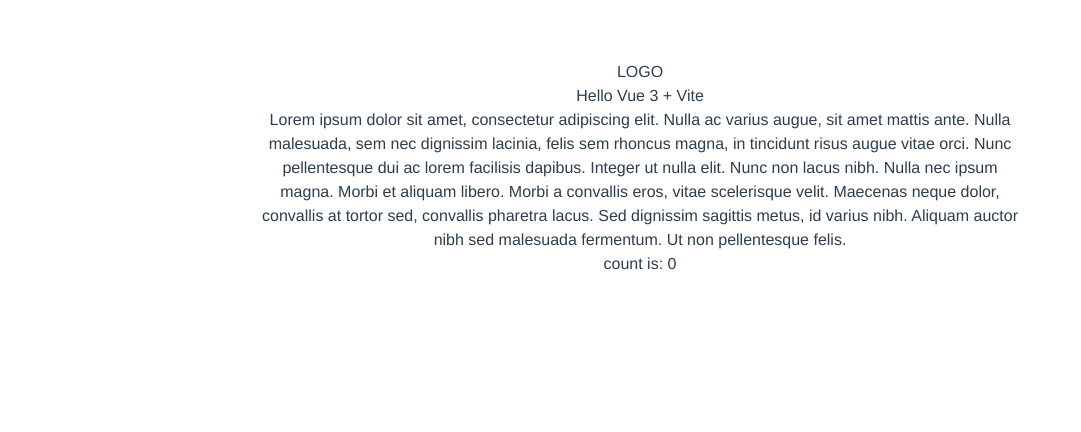
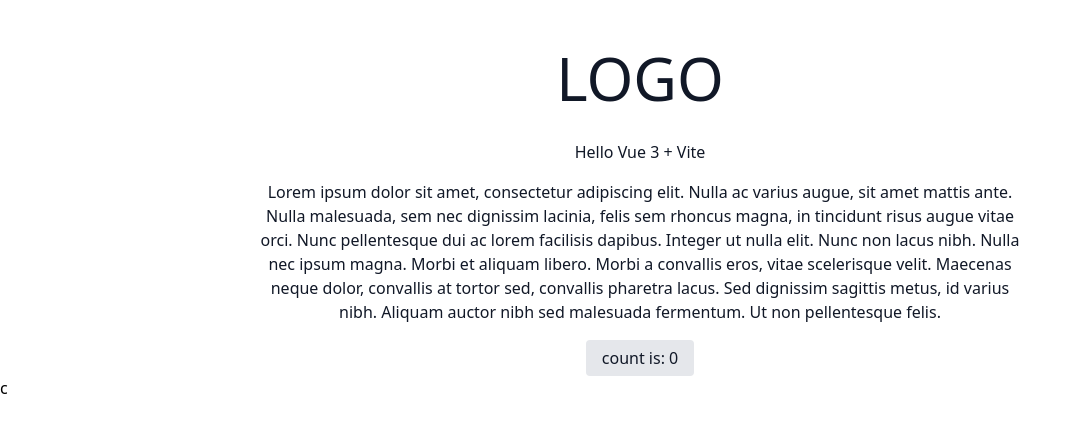
Before and after one commit to drypot/hello-vue, a Vue app: page / in a window 1280 px wide. Shown: the top 432 px of the page, without its empty margins (0-1081 px from the left). Built offline with nearby package versions, Linux system fonts and the light colour scheme.

Commit message:
add tailwind support.

```diff
--- a/src/cdn/hello-vue.html
+++ b/src/cdn/hello-vue.html
@@ -7,13 +7,9 @@
   <link rel="stylesheet" href="../style.css">
 </head>
 <body>
-  <section class="m-8">
+  <section class="m-8 space-y-4">
     <h1 class="font-serif text-4xl mb-4">Hello Vue.js</h1>
-    <p class="font-serif">Lorem ipsum dolor sit amet, consectetur adipiscing elit. Nulla ac varius augue, sit amet mattis ante. Nulla
-      malesuada, sem nec dignissim lacinia, felis sem rhoncus magna, in tincidunt risus augue vitae orci. Nunc
-      pellentesque dui ac lorem facilisis dapibus.</p>
-  </section>
-  <section class="m-8">
+
     <div id="simpleEx" class="border rounded p-4">
       <ul>
         <li>Message: {{ message }}</li>
@@ -37,8 +33,7 @@
         }
       }).mount("#simpleEx");
     </script>
-  </section>
-  <section class="m-8">
+
     <div id="onClickEx" class="border rounded p-4">
       <p>{{ message }}</p>
       <button v-on:click="reverseMessage" class="btn">Reverse</button>
@@ -57,8 +52,7 @@
         }
       }).mount('#onClickEx');
     </script>
-  </section>
-  <section class="m-8">
+
     <div id="vModelEx" class="border rounded p-4">
       <p>{{ message }}</p>
       <input v-model="message" class="input"/>
@@ -72,8 +66,7 @@
         }
       }).mount('#vModelEx');
     </script>
-  </section>
-  <section class="m-8">
+
     <div id="conditionalEx" class="border rounded p-4">
       <div v-if="seen">Now you see me</div>
       <button v-on:click="toggle" class="btn">Toggle</button>
@@ -92,8 +85,7 @@
         }
       }).mount('#conditionalEx');
     </script>
-  </section>
-  <section class="m-8">
+
     <div id="forEx" class="border rounded p-4">
       <ol>
         <li v-for="todo in todos">{{ todo.text }}</li>
@@ -112,10 +104,10 @@
         }
       }).mount('#forEx');
     </script>
-  </section>
-  <section class="m-8">
+
     <div id="moreEx" class="border rounded p-4">
     </div>
+
   </section>
 </body>
 </html>
--- a/src/components/App.vue
+++ b/src/components/App.vue
@@ -1,25 +1,15 @@
 <template>
-  <div class="max-w-screen-md m-auto">
+  <div class="max-w-screen-md m-auto text-center text-gray-900 mt-12">
     <Header></Header>
     <HelloWorld msg="Hello Vue 3 + Vite"/>
-  </div>
+  </div>c
 </template>
 
 <script setup>
 import Header from './Header.vue';
 import HelloWorld from './HelloWorld.vue'
 
-// This starter template is using Vue 3 experimental <script setup> SFCs
-// Check out https://github.com/vuejs/rfcs/blob/script-setup-2/active-rfcs/0000-script-setup.md
 </script>
 
 <style>
-#app {
-  font-family: Avenir, Helvetica, Arial, sans-serif;
-  -webkit-font-smoothing: antialiased;
-  -moz-osx-font-smoothing: grayscale;
-  text-align: center;
-  color: #2c3e50;
-  margin-top: 60px;
-}
 </style>
--- a/src/components/Header.vue
+++ b/src/components/Header.vue
@@ -1,5 +1,5 @@
 <template>
-  <header>
+  <header class="mb-8">
     <Logo></Logo>
   </header>
 </template>
--- a/src/components/HelloWorld.vue
+++ b/src/components/HelloWorld.vue
@@ -1,4 +1,5 @@
 <template>
+  <div class="space-y-4">
     <h1>{{ msg }}</h1>
     <p>
       Lorem ipsum dolor sit amet, consectetur adipiscing elit. Nulla ac varius augue, sit amet mattis ante. Nulla
@@ -7,11 +8,14 @@
       Morbi et aliquam libero. Morbi a convallis eros, vitae scelerisque velit. Maecenas neque dolor, convallis at
       tortor sed, convallis pharetra lacus. Sed dignissim sagittis metus, id varius nibh. Aliquam auctor nibh sed
       malesuada fermentum. Ut non pellentesque felis.</p>
-  <button type="button" @click="state.count++">count is: {{ state.count }}</button>
+    <button type="button" @click="state.count++" class="btn">
+      count is: {{ state.count }}
+    </button>
+  </div>
 </template>
 
 <script setup>
-import { defineProps, reactive } from 'vue'
+import {defineProps, reactive} from 'vue'
 
 defineProps({
   msg: String
--- a/src/components/Logo.vue
+++ b/src/components/Logo.vue
@@ -1,9 +1,8 @@
 <template>
-  <div>LOGO</div>
+  <div class="text-6xl">LOGO</div>
 </template>
 
 <script>
 export default {
-
 };
 </script>
--- a/src/main.js
+++ b/src/main.js
@@ -1,4 +1,4 @@
-import { createApp } from 'vue'
+import * as Vue from 'vue'
 import App from './components/App.vue'
 
-createApp(App).mount('#app')
+Vue.createApp(App).mount('#app')
```
Lines whose indentation alone changed are shown as unchanged.
